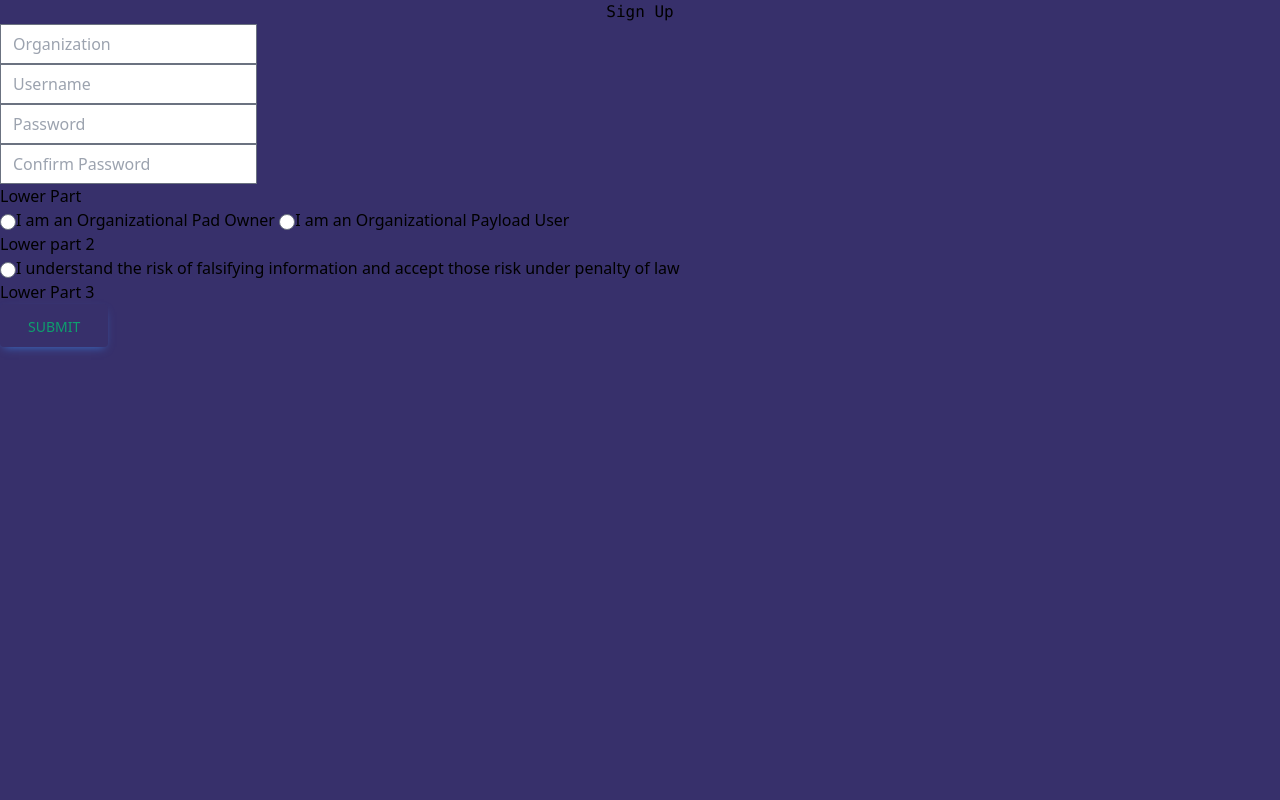
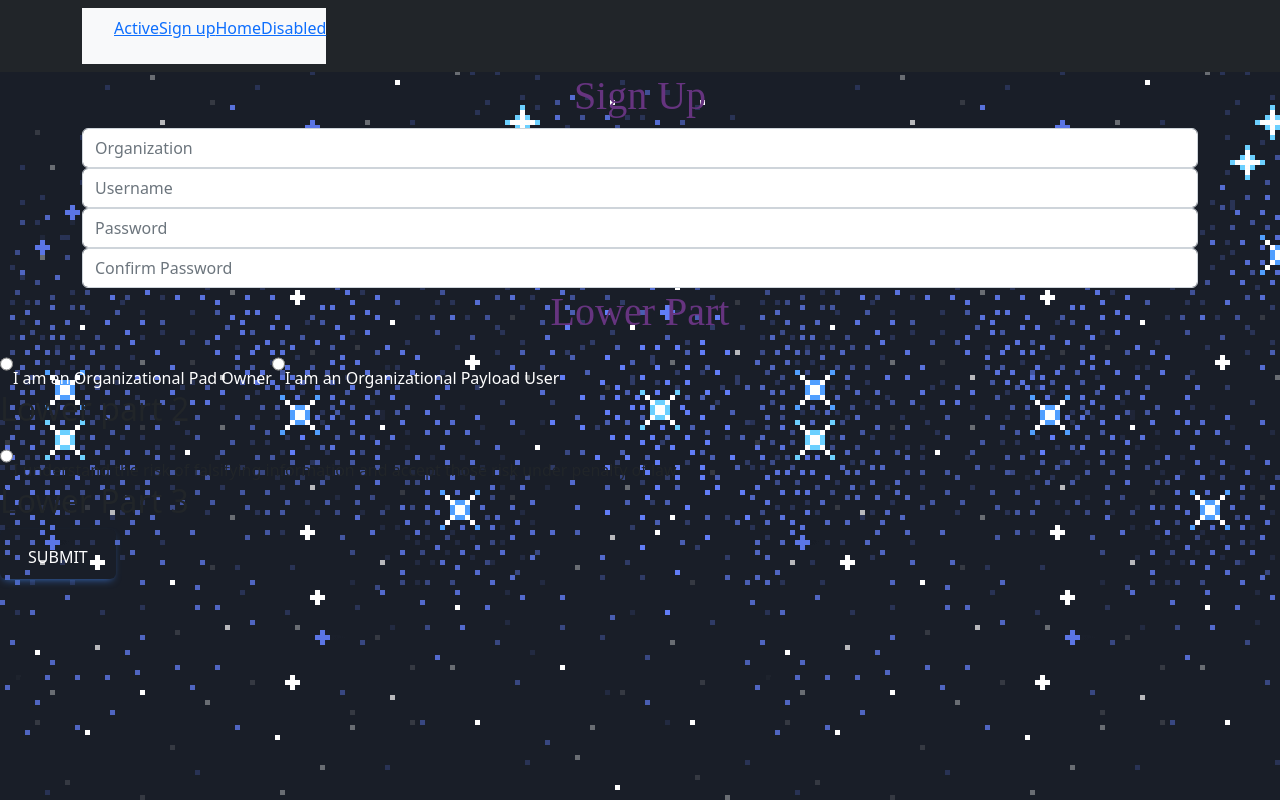
Before and after one commit to Jarhym27/Launch_App, a React (Create React App) app in the folder front-end/: page /Signup in a window 1280 px wide. Built offline with nearby package versions, Linux system fonts and the light colour scheme.

Commit message:
Login styling

```diff
--- a/front-end/package.json
+++ b/front-end/package.json
@@ -9,6 +9,7 @@
     "axios": "^1.3.5",
     "bcrypt": "^5.1.0",
     "bcryptjs": "^2.4.3",
+    "bootstrap": "^5.2.3",
     "flowbite": "^1.6.4",
     "flowbite-react": "^0.4.3",
     "js-cookie": "^3.0.1",
@@ -16,6 +17,8 @@
     "nodemon": "^2.0.22",
     "postcss-flexbugs-fixes": "^5.0.2",
     "react": "^18.2.0",
+    "react-bootstrap": "^2.7.2",
+    "react-bootstrap-icons": "^1.10.3",
     "react-dom": "^18.2.0",
     "react-router": "^6.10.0",
     "react-router-dom": "^6.10.0",
--- a/front-end/src/App.js
+++ b/front-end/src/App.js
@@ -9,18 +9,18 @@ export const RocketInfo = createContext();
 
 function App() {
   const [ userLogin, setUserLogin ] = useState('');
-  const [userCreate, setUserCreate] = useState({username:'', password: '', organization:'' });
+  const [userCreate, setUserCreate] = useState({username:'', password: '', organization:'', role:'' });
 
   return(
   <RocketInfo.Provider value={{userCreate, setUserCreate}}>
-  <Router>
-  <Routes>
+    <Router>
+      <Routes>
         <Route path='/' element={< Login/>}></Route>
         {/* <Route path='/Login' element={< Login />}></Route> */}
         <Route path='/Signup' element={<Signup/>}></Route>
       </Routes >
     </Router >
-    </RocketInfo.Provider>
+  </RocketInfo.Provider>
         );
 }
 
--- /dev/null
+++ b/front-end/src/component/Header.js
@@ -0,0 +1,40 @@
+import Container from 'react-bootstrap/Container';
+import Nav from 'react-bootstrap/Nav';
+import Navbar from 'react-bootstrap/Navbar';
+import NavDropdown from 'react-bootstrap/NavDropdown'
+import * as Icon from "react-bootstrap-icons";
+
+
+
+const Header = () =>{
+
+
+
+return(
+  <Navbar bg="dark" expand="lg">
+    <Container>
+<nav className="navbar navbar-expand-lg navbar-light bg-light">
+    <ul class="flex">
+  <li class="mr-6">
+    {/* <Icon iconName="BsFillRocketTakeoffFill"/> */}
+    <a class="text-blue-500 hover:text-blue-800" href="#">Active</a>
+  </li>
+  <li class="mr-6">
+    <a class="text-blue-500 hover:text-blue-800" href="#">Sign up</a>
+  </li>
+  <li class="mr-6">
+    <a class="text-blue-500 hover:text-blue-800" href="#">Home</a>
+  </li>
+  <li class="mr-6">
+    <a class="text-gray-400 cursor-not-allowed" href="#">Disabled</a>
+  </li>
+</ul>
+</nav>
+ </Container>
+</Navbar>
+
+)
+
+}
+
+export default Header;
--- a/front-end/src/component/Login.js
+++ b/front-end/src/component/Login.js
@@ -1,9 +1,11 @@
 import React from 'react'
-import '../css/style.css'
+// import '../css/style.css'
+import '../css/Login.css'
 import {useState,useContext} from "react"
 import{useNavigate} from "react-router-dom"
 import { RocketInfo } from '../App'
 import bcrypt from 'bcryptjs'
+import 'bootstrap/dist/css/bootstrap.min.css';
 // import {authentication} from './Auth'
 
 const Login = () => {
@@ -70,20 +72,27 @@ const Login = () => {
 
 
 return (
-  <div className='bg-lavender h-screen w-screen flex'>
-    <h1 className='font-mono text-3xl text-center padding-y-4'>Welcome to L-Über</h1>
-    <div className='grid grid-cols-1 grid-rows-6 gap-10 w-3/6 self-center'>
-      <input className='' type='text' placeholder='User Name'></input>
-      <input type='password' placeholder='Password'></input>
-      <button className='ring-4 bg-magenta w-4/6 justify-self-center'>Login</button>
-      <h1 className='font-mono text-3xl text-magenta text-center padding-y-4'>Not a Üser Yet?</h1>
-      <button className='ring-4 ring-color-coral bg-purple w-4/6 justify-self-center'>Sign Up!</button>
+  <div className='background p-3' style={{height: '100vh'}}>
+   <div className='d-flex w-100 h-100 align-items-center'>
+
+    <div className='col'>
+    <h1 className='text-center'>L-Uber</h1>
+      <div className='row my-3 justify-content-center'>
+        <input type='text' placeholder='User Name' className='w-50 rounded'></input>
+      </div>
+      <div className='row my-3 d-flex justify-content-center'>
+        <input type='password' placeholder='Password' className='w-50 rounded'></input>
+      </div>
+      <div className='row my-3 d-flex justify-content-center'>
+        <button className='btn btn-secondary w-25'>Login!</button>
+      </div>
     </div>
+
+
+   </div>
 
   </div>
 )
 }
 
 export default Login;
-//justify-center items-center
-//grid w-3/6 h-1/6 space-y-4 grid-cols-1 divide-y
--- a/front-end/src/component/Signup.js
+++ b/front-end/src/component/Signup.js
@@ -6,6 +6,11 @@ import { RocketInfo } from '../App'
 import bcrypt from 'bcryptjs'
 import cookie from "js-cookie"
 import axios from "axios"
+import Header from "./Header.js"
+import '../css/Signup.css'
+import * as Icon from "react-bootstrap-icons"
+import Form from 'react-bootstrap/Form'
+import Container from 'react-bootstrap/Container'
 
 
 const Signup = () => {
@@ -42,9 +47,12 @@ const Signup = () => {
          cookie.set('username', userCreate.username, { expires: 1 / 24 })
          cookie.set('password', hashedPassword, { expires: 1 / 24 })
          try{
-         const res = await axios.post("http://localhost:8080/login", {
+         const res = await axios.post("http://localhost:8080/table/users", {
           username: userCreate.username,
-            password:hashedPassword})
+            password:hashedPassword,
+          organization:userCreate.organization,
+          role:userCreate.role
+        })
             console.log(res.data)
          alert(`You created ${userCreate.username}!`)
 
@@ -61,37 +69,40 @@ const Signup = () => {
       }
 
 return(
-            <div className="bg-lavender  h-screen w-screen">
-              <h1 className="font-mono text-center justify-center ">Sign Up</h1>
-       <form className="content-center">
-        <input className="h-full flex flex-wrap items-center justify-center"
+
+            <div className="background">
+              <Header/>
+              <h1 className="font-mono text-5xl text-center justify-center ">Sign Up</h1>
+        <Container>
+       <Form>
+        <input className="form-control"
        type="text"
        placeholder="Organization" />
-       <input className="h-full flex-col items-center justify-center"
+       <input className="form-control"
        type="text"
        name="username"
        onChange={inputChange}
        placeholder="Username" />
-        <input className="h-full flex flex-wrap items-center justify-center"
+        <input className="form-control"
        type="password"
        name="password"
        onChange={inputChange}
        placeholder="Password" />
-       <input className="h-full flex flex-wrap items-center justify-center"
+       <input className="form-control"
        type="password"
        placeholder="Confirm Password" />
-       </form>
-
+       </Form>
+       </Container>
        <div>
-       <h1>Lower Part</h1>
+       <h1 className="font-mono text-5xl text-center justify-center">Lower Part</h1>
        <input
        type="radio"
        />
-      <label>I am an Organizational Pad Owner </label>
+      <label className="text-white justify-center">I am an Organizational Pad Owner </label>
       <input
        type="radio"
        />
-      <label>I am an Organizational Payload User</label>
+      <label className="text-white justify-center">I am an Organizational Payload User</label>
        </div>
        <h2>Lower part 2</h2>
        <input
@@ -103,7 +114,7 @@ return(
       type="button"
       onClick={createAccount}
 
-      className="inline-block rounded bg-green-900 px-7 pb-2.5 pt-3 text-sm font-medium uppercase leading-normal text-green-500 shadow-[0_4px_9px_-4px_#3b71ca] transition duration-150 ease-in-out hover:bg-rose-700 hover:shadow-[0_8px_9px_-4px_rgba(59,113,202,0.3),0_4px_18px_0_rgba(59,113,202,0.2)] focus:bg-primary-600 focus:shadow-[0_8px_9px_-4px_rgba(59,113,202,0.3),0_4px_18px_0_rgba(59,113,202,0.2)] focus:outline-none focus:ring-0 active:bg-primary-700 active:shadow-[0_8px_9px_-4px_rgba(59,113,202,0.3),0_4px_18px_0_rgba(59,113,202,0.2)]">Submit</button>
+      className="inline-block rounded bg-green-900 px-7 pb-2.5 pt-3 text-white font-medium uppercase leading-normal text-green-500 shadow-[0_4px_9px_-4px_#3b71ca] transition duration-150 ease-in-out hover:bg-rose-700 hover:shadow-[0_8px_9px_-4px_rgba(59,113,202,0.3),0_4px_18px_0_rgba(59,113,202,0.2)] focus:bg-primary-600 focus:shadow-[0_8px_9px_-4px_rgba(59,113,202,0.3),0_4px_18px_0_rgba(59,113,202,0.2)] focus:outline-none focus:ring-0 active:bg-primary-700 active:shadow-[0_8px_9px_-4px_rgba(59,113,202,0.3),0_4px_18px_0_rgba(59,113,202,0.2)]">Submit</button>
 
     </div>
 
--- /dev/null
+++ b/front-end/src/css/Login.css
@@ -0,0 +1,15 @@
+.background {
+    background-image: url(../media/space.gif);
+
+}
+
+h1 {
+    color: #66347F;
+    font-family: "ＭＳ Ｐゴシック";
+    font-weight: normal;
+    font-smooth: never;
+}
+
+input {
+    height: 5vh;
+}
--- /dev/null
+++ b/front-end/src/css/Signup.css
@@ -0,0 +1,4 @@
+.background {
+    background-image: url(../media/space.gif);
+    height: 100vh
+}
--- a/front-end/src/index.css
+++ b/front-end/src/index.css
@@ -1,3 +1,3 @@
-@tailwind base;
+/* @tailwind base;
 @tailwind components;
-@tailwind utilities;
+@tailwind utilities; */
```
Also changed, not shown: front-end/src/media/space.gif (added), 1 other file (tests, documents, lock files or other folders).
